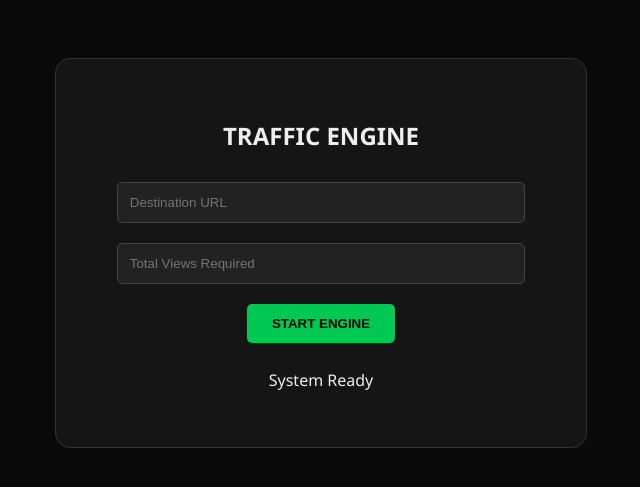
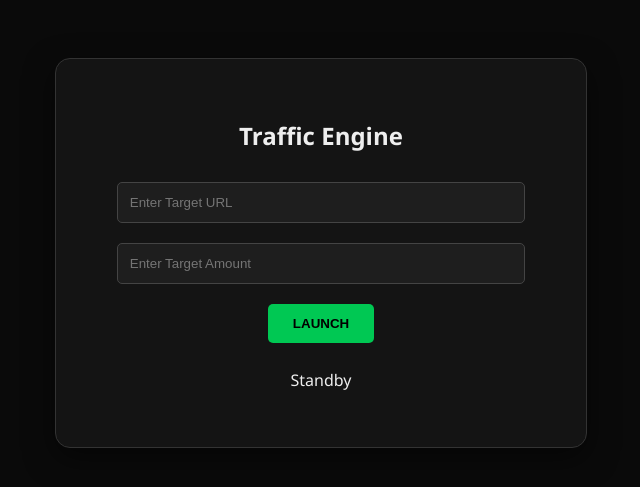
Before and after one commit to altstoreupload-pixel/Tiktokviewer, a Flask app: page / in a window 1280 px wide. Shown: the top 487 px of the page, without its empty margins (319-959 px from the left). Run offline with Flask 3, Linux system fonts and the light colour scheme.

Commit message:
Update index.html

```diff
--- a/templates/index.html
+++ b/templates/index.html
@@ -1,17 +1,16 @@
 <!DOCTYPE html>
 <html>
 <head>
-    <title>Traffic Sender Pro</title>
+    <title>High-Speed Traffic Engine</title>
     <style>
         body { font-family: 'Segoe UI', sans-serif; background: #0a0a0a; color: #eee; text-align: center; padding-top: 50px; }
-        .container { max-width: 450px; margin: auto; background: #151515; padding: 40px; border-radius: 15px; border: 1px solid #333; }
-        input { padding: 12px; width: 85%; margin: 10px 0; background: #222; color: #00ff41; border: 1px solid #444; border-radius: 5px; outline: none; }
-        button { padding: 12px 25px; border: none; cursor: pointer; border-radius: 5px; font-weight: bold; margin: 10px 5px; transition: 0.3s; }
+        .container { max-width: 450px; margin: auto; background: #141414; padding: 40px; border-radius: 15px; border: 1px solid #333; box-shadow: 0 10px 30px rgba(0,0,0,0.5); }
+        input { padding: 12px; width: 85%; margin: 10px 0; background: #1e1e1e; color: #00ff41; border: 1px solid #444; border-radius: 5px; }
+        button { padding: 12px 25px; border: none; cursor: pointer; border-radius: 5px; font-weight: bold; margin: 10px 5px; text-transform: uppercase; transition: 0.2s; }
         #startBtn { background: #00c853; color: black; }
         #stopBtn { background: #ff1744; color: white; display: none; }
-        #startBtn:disabled { background: #333; color: #777; cursor: not-allowed; }
-        #bar { width: 100%; height: 12px; background: #222; border-radius: 10px; margin: 25px 0; overflow: hidden; display: none; }
-        #progress { height: 100%; width: 0%; background: #00c853; transition: width 0.3s linear; }
+        #bar { width: 100%; height: 14px; background: #222; border-radius: 10px; margin: 25px 0; overflow: hidden; display: none; }
+        #progress { height: 100%; width: 0%; background: #00c853; transition: width 0.1s linear; }
         #success-msg { color: #00e676; font-size: 18px; font-weight: bold; margin-top: 20px; display: none; }
         .stats { font-size: 11px; color: #555; margin-top: 10px; }
     </style>
@@ -19,18 +18,18 @@
 <body>
 
 <div class="container">
-    <h2>TRAFFIC ENGINE</h2>
-    <input id="url" placeholder="Destination URL">
-    <input id="views" type="number" placeholder="Total Views Required">
+    <h2>Traffic Engine</h2>
+    <input id="url" placeholder="Enter Target URL">
+    <input id="views" type="number" placeholder="Enter Target Amount">
 
-    <button id="startBtn" onclick="start()">START ENGINE</button>
-    <button id="stopBtn" onclick="stop()">STOP ENGINE</button>
+    <button id="startBtn" onclick="start()">Launch</button>
+    <button id="stopBtn" onclick="stop()">Abort</button>
 
     <div id="bar"><div id="progress"></div></div>
 
-    <p id="info">System Ready</p>
+    <p id="info">Standby</p>
     <div id="success-msg">The operation completed successfully enjoy!!</div>
-    <div id="details" class="stats"></div>
+    <div class="stats" id="details"></div>
 </div>
 
 <script>
@@ -56,28 +55,28 @@ async function start() {
 
 async function stop() {
     await fetch("/stop", { method: "POST" });
-    document.getElementById("info").innerText = "Aborted.";
 }
 
 async function poll() {
     const res = await fetch("/status");
     const data = await res.json();
 
-    if (data.total > 0) {
-        const percent = Math.min((data.sent / data.total) * 100, 100);
-        document.getElementById("progress").style.width = percent + "%";
-        document.getElementById("info").innerText = `Progress: ${data.sent} / ${data.total}`;
-        document.getElementById("details").innerText = `Attempts/Retries: ${data.errors} | Proxies: ${data.proxies_loaded}`;
-    }
+    // Only allow visual numbers up to the requested total
+    const displaySent = Math.min(data.sent, data.total);
+    const percent = (displaySent / data.total) * 100;
 
-    if (data.finished || (data.sent >= data.total && data.total > 0)) {
+    document.getElementById("progress").style.width = percent + "%";
+    document.getElementById("info").innerText = `${displaySent} / ${data.total} SUCCESSFUL`;
+    document.getElementById("details").innerText = `System Failures: ${data.errors}`;
+
+    if (data.sent >= data.total && data.total > 0) {
         document.getElementById("success-msg").style.display = "block";
         document.getElementById("startBtn").disabled = false;
         document.getElementById("stopBtn").style.display = "none";
         document.getElementById("progress").style.width = "100%";
-        document.getElementById("info").innerText = "Operation Complete";
+        document.getElementById("info").innerText = "FINISHED";
     } else if (data.running) {
-        setTimeout(poll, 400); // Poll every 400ms for smooth bar
+        setTimeout(poll, 400); // Polling every 0.4s
     } else {
         document.getElementById("startBtn").disabled = false;
         document.getElementById("stopBtn").style.display = "none";
```
